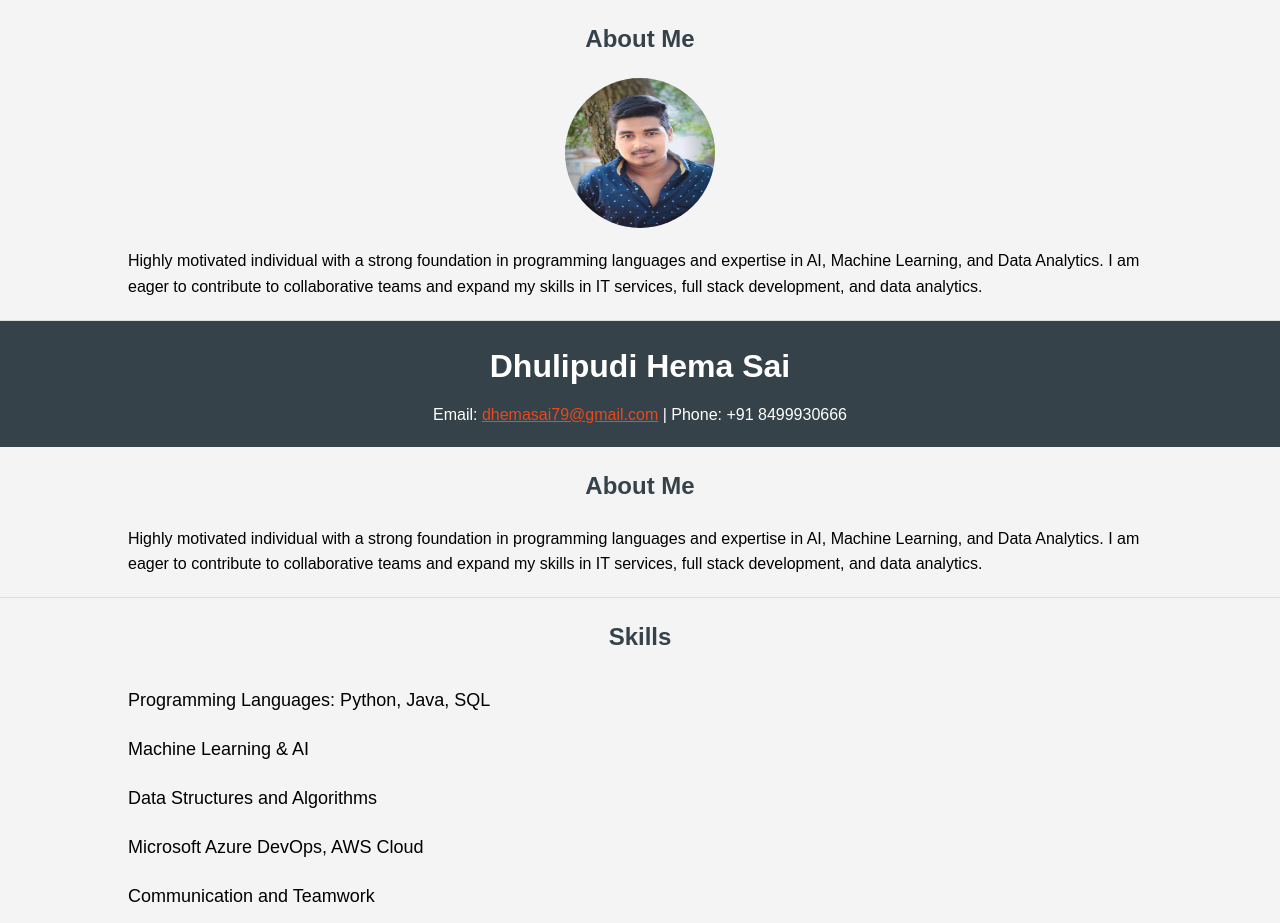
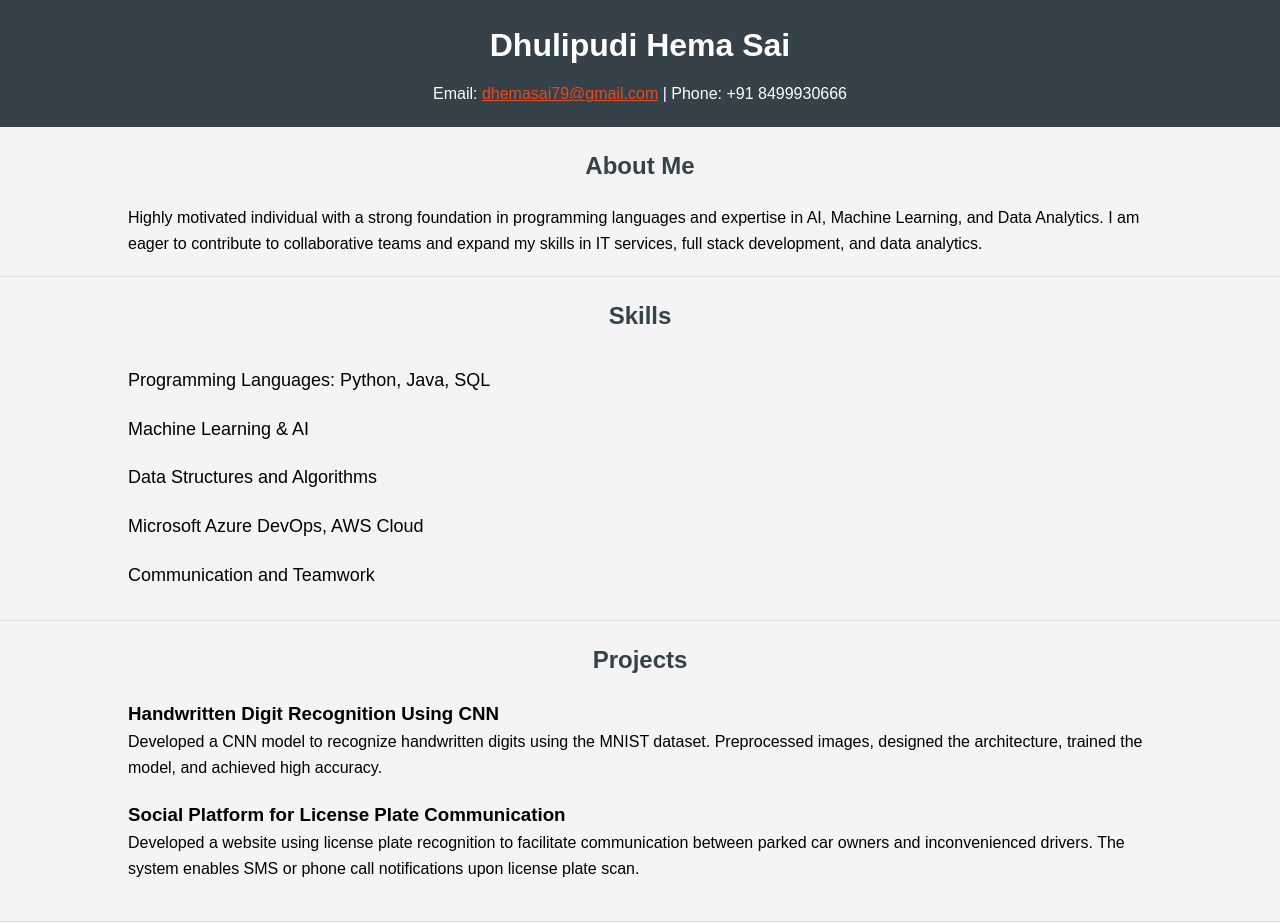
Before and after one commit to HemaSai09/Portfolio, a plain HTML site: page index.html in a window 1280 px wide. Shown: the top 923 px of the page. Drawn offline with Linux system fonts and the light colour scheme.

Commit message:
Update index.html

```diff
--- a/index.html
+++ b/index.html
@@ -7,14 +7,6 @@
     <link rel="stylesheet" href="styles.css">
 </head>
 <body>
-    <section id="about">
-    <div class="container">
-        <h2>About Me</h2>
-        <img src="profile.jpeg" alt="Dhulipudi Hema Sai" class="profile-pic">
-        <p>Highly motivated individual with a strong foundation in programming languages and expertise in AI, Machine Learning, and Data Analytics. I am eager to contribute to collaborative teams and expand my skills in IT services, full stack development, and data analytics.</p>
-    </div>
-</section>
-
     <header>
         <div class="container">
             <h1>Dhulipudi Hema Sai</h1>
```
